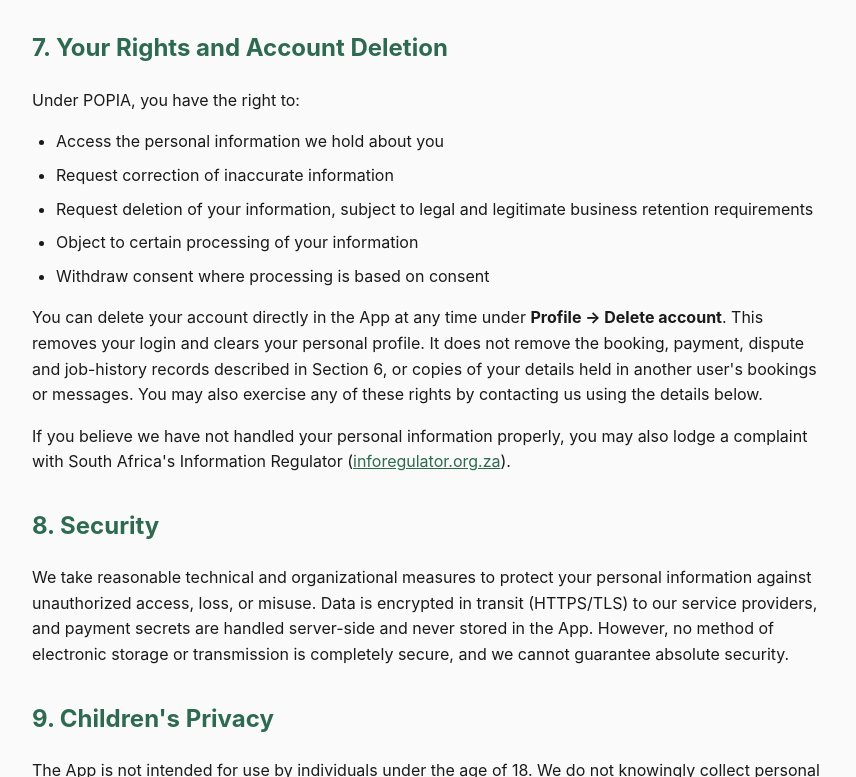
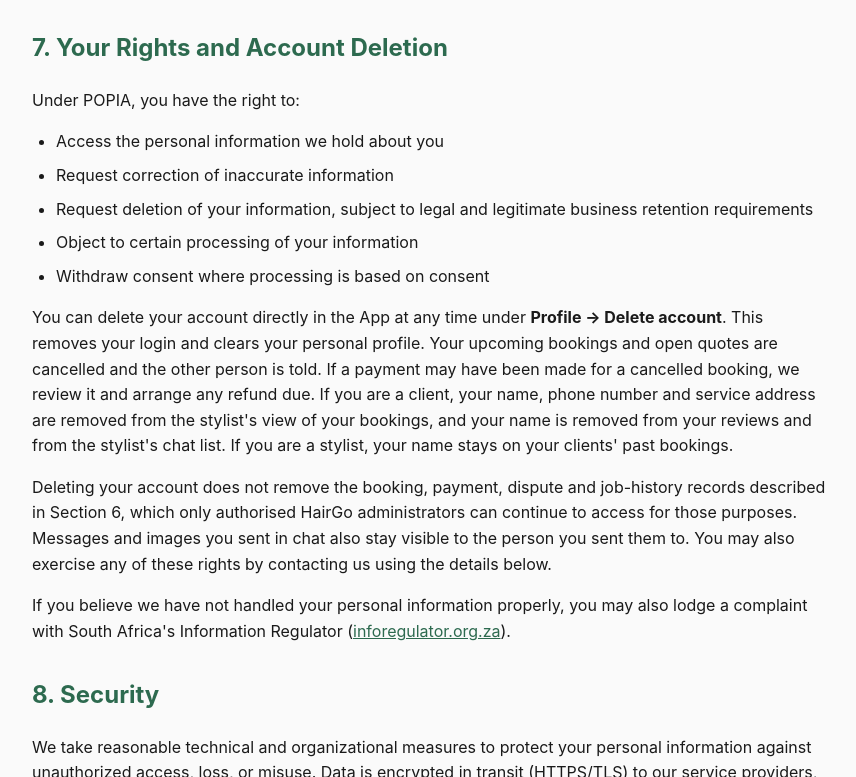
Before and after one commit to Kamo89/HairGo-Legal, a plain HTML site: page privacy-policy.html in a window 1280 px wide. Shown: the part 3985-4762 px from the top of the page, without its empty margins (208-1064 px from the left). Drawn offline with Linux system fonts and the light colour scheme.

Commit message:
Add files via upload

```diff
--- a/privacy-policy.html
+++ b/privacy-policy.html
@@ -123,7 +123,7 @@
 <p>We do not sell your personal information. We share information only as necessary to operate the App:</p>
 <ul>
   <li><strong>Stylists you book:</strong> When you book a service, your name, service address and phone number are shared with that stylist so they can travel to you and contact you about the appointment.</li>
-  <li><strong>Clients using the App:</strong> Stylist profiles show clients the stylist's name, photo, services, about text, ratings and reviews, online status, and suburb and city. The App does not show clients a stylist's home address, phone number or email address. Clients and stylists can message each other in the in-app chat.</li>
+  <li><strong>Clients using the App:</strong> Stylist profiles show clients the stylist's name, photo, services, about text, ratings and reviews, online status, and suburb and city. A stylist's phone number and email address are kept in a private record that other users cannot access. Clients and stylists can message each other in the in-app chat.</li>
   <li><strong>Smile Identity:</strong> Stylist identity details — including the ID number, name, identity document photo, and verification selfie — are shared with Smile Identity to perform identity verification, facial biometric matching, and liveness checks.</li>
   <li><strong>Paystack:</strong> Payment information is shared with Paystack to process transactions securely.</li>
   <li><strong>Service providers:</strong> We use Firebase (Google) for authentication, data storage, push notifications and crash reporting (Firebase Crashlytics), and Expo to deliver push notifications.</li>
@@ -156,7 +156,9 @@
   <li>Withdraw consent where processing is based on consent</li>
 </ul>
 
-<p>You can delete your account directly in the App at any time under <strong>Profile &rarr; Delete account</strong>. This removes your login and clears your personal profile. It does not remove the booking, payment, dispute and job-history records described in Section 6, or copies of your details held in another user's bookings or messages. You may also exercise any of these rights by contacting us using the details below.</p>
+<p>You can delete your account directly in the App at any time under <strong>Profile &rarr; Delete account</strong>. This removes your login and clears your personal profile. Your upcoming bookings and open quotes are cancelled and the other person is told. If a payment may have been made for a cancelled booking, we review it and arrange any refund due. If you are a client, your name, phone number and service address are removed from the stylist's view of your bookings, and your name is removed from your reviews and from the stylist's chat list. If you are a stylist, your name stays on your clients' past bookings.</p>
+
+<p>Deleting your account does not remove the booking, payment, dispute and job-history records described in Section 6, which only authorised HairGo administrators can continue to access for those purposes. Messages and images you sent in chat also stay visible to the person you sent them to. You may also exercise any of these rights by contacting us using the details below.</p>
 
 <p>If you believe we have not handled your personal information properly, you may also lodge a complaint with South Africa's Information Regulator (<a href="https://inforegulator.org.za">inforegulator.org.za</a>).</p>
 
```
